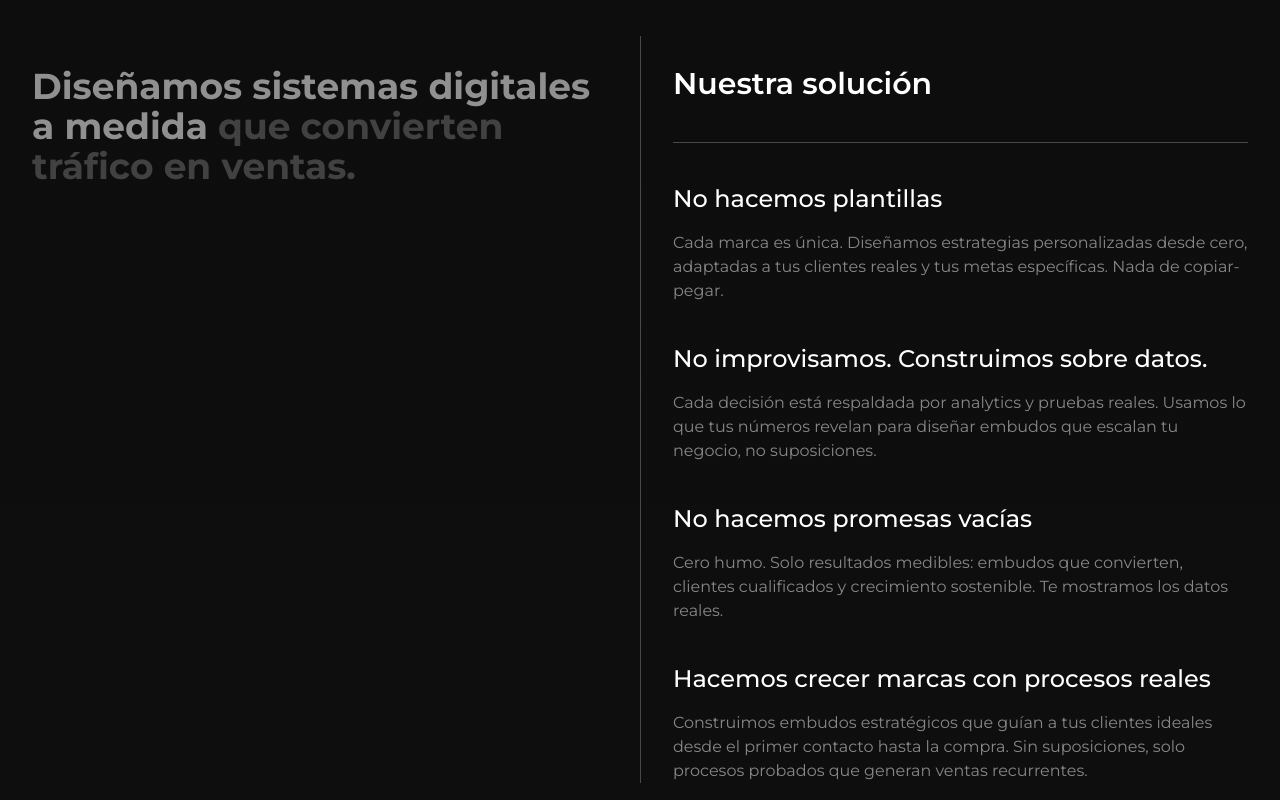
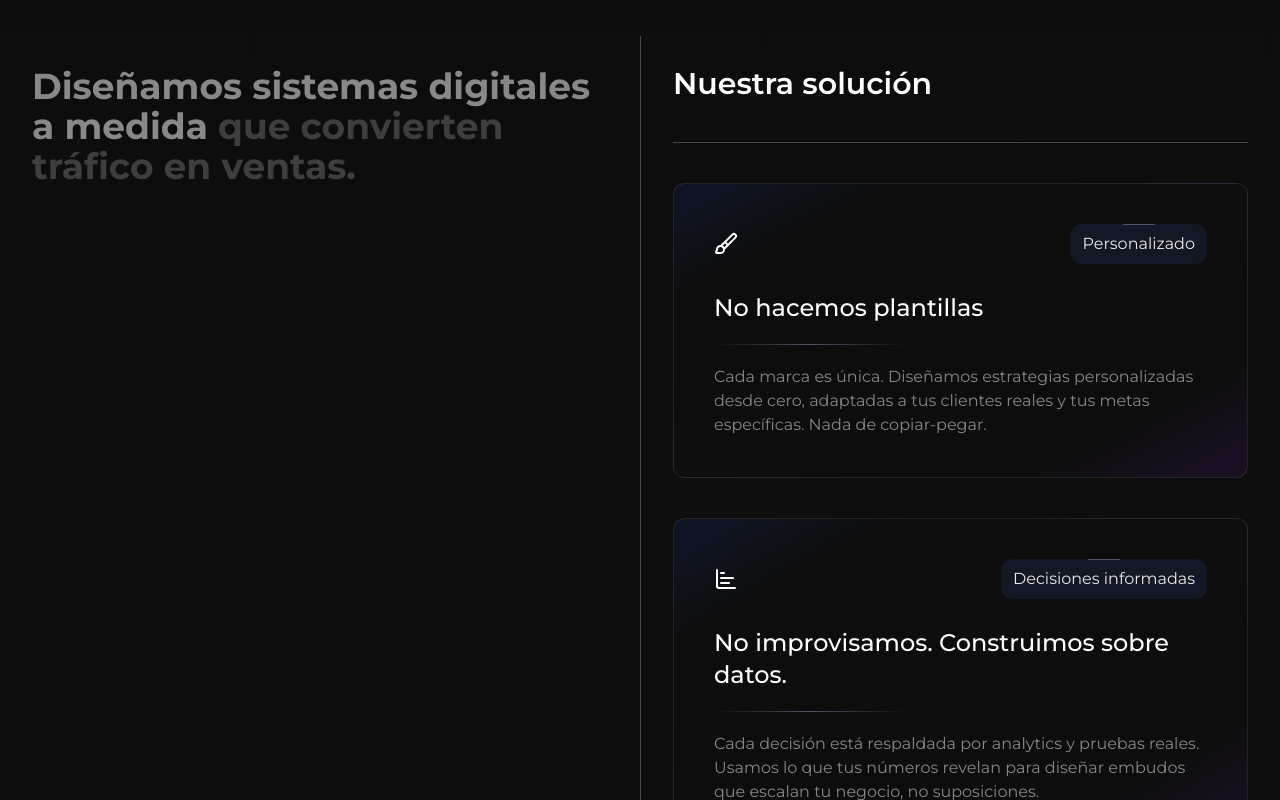
Before and after one commit to isAlvarezDev/tall-giardini, an Astro site: page / in a window 1280 px wide. Shown: the part 2000-2800 px from the top of the page. Built offline with nearby package versions, Linux system fonts and the light colour scheme; Astro itself is replaced by a stand-in of ours.

Commit message:
Changed TailoredSolution styles

```diff
--- a/src/components/react/TailoredSolutions.tsx
+++ b/src/components/react/TailoredSolutions.tsx
@@ -1,27 +1,37 @@
-import { useEffect, useRef } from "react";
-
+import { useEffect, useRef, type ReactElement } from "react";
+import { Brush, ChartBar, BadgeCheck, Funnel } from "lucide-react";
 interface TailoredSolutionItem {
+  img: ReactElement;
+  tag: string;
   title: string;
   description: string;
 }
 
 const data: TailoredSolutionItem[] = [
   {
+    img: <Brush />,
+    tag: "Personalizado",
     title: "No hacemos plantillas",
     description:
       "Cada marca es única. Diseñamos estrategias personalizadas desde cero, adaptadas a tus clientes reales y tus metas específicas. Nada de copiar-pegar.",
   },
   {
+    img: <ChartBar />,
+    tag: "Decisiones informadas",
     title: "No improvisamos. Construimos sobre datos.",
     description:
       "Cada decisión está respaldada por analytics y pruebas reales. Usamos lo que tus números revelan para diseñar embudos que escalan tu negocio, no suposiciones.",
   },
   {
+    img: <BadgeCheck />,
+    tag: "Transparencia total",
     title: "No hacemos promesas vacías",
     description:
       "Cero humo. Solo resultados medibles: embudos que convierten, clientes cualificados y crecimiento sostenible. Te mostramos los datos reales.",
   },
   {
+    img: <Funnel />,
+    tag: "Crecimiento sistematizado",
     title: "Hacemos crecer marcas con procesos reales",
     description:
       "Construimos embudos estratégicos que guían a tus clientes ideales desde el primer contacto hasta la compra. Sin suposiciones, solo procesos probados que generan ventas recurrentes.",
@@ -111,8 +121,16 @@ const TailoredSolutions = () => {
         <div className="h-[1px] bg-gray-300 w-full opacity-30"></div>
 
         {data.map((item, index) => (
-          <div key={index} className="space-y-4">
-            <h3 className="text-xl md:text-2xl font-medium">{item.title}</h3>
+          <div key={index} className="bg-[linear-gradient(to_bottom_right,#2563eb19_5%,#0D0D0D_20%,#0D0D0D_80%,#9333ea19_95%)] p-10 rounded-xl border border-[#ffffff18] scroll-animation">
+            <div className="flex justify-between items-center mb-7">
+              {item.img}
+              <div className="relative after:absolute after:content-[''] after:w-8 after:left-[50%] after:translate-x-[-50%] after:h-[1px] after:bg-gray-600 after:top-0 max-md:text-sm md:text-base bg-blue-500/10 py-2 px-3 rounded-xl text-[#e8e8e8]">
+                <span>{item.tag}</span>
+              </div>
+
+            </div>
+            <h3 className="text-xl md:text-2xl font-medium my-5">{item.title}</h3>
+            <div className="h-px bg-gradient-to-r from-transparent via-gray-600 to-transparent w-48 mb-5"></div>
             <p className="text-white/50">{item.description}</p>
           </div>
         ))}
--- a/src/styles/global.css
+++ b/src/styles/global.css
@@ -51,6 +51,23 @@ body::selection {
 .start-bottom-border {
     border-bottom: 2px solid transparent;
     border-image: linear-gradient(to top, #222b, transparent) 0 100;
+}
+
+.scroll-animation {
+  animation: reveal linear forwards;
+  animation-timeline: view(block);
+  animation-range: 90vh 100vh;
+}
+
+@keyframes reveal {
+  0% {
+    opacity: 1;
+    filter: blur(0px);
+  }
+  100% {
+    opacity: .5;
+    filter: blur(5px);
+  }
 }
 
 .glow-trapezoid {
```
